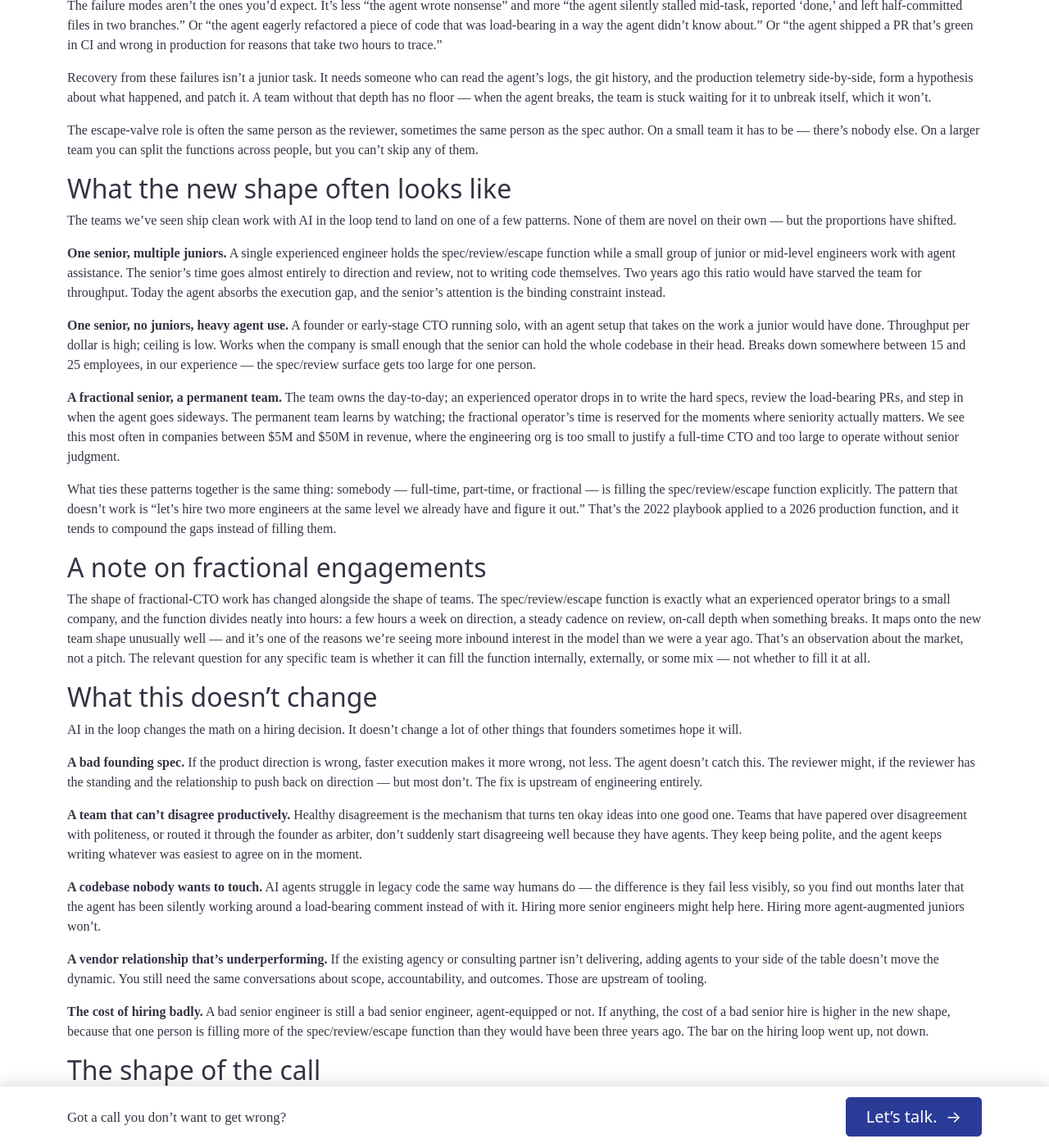
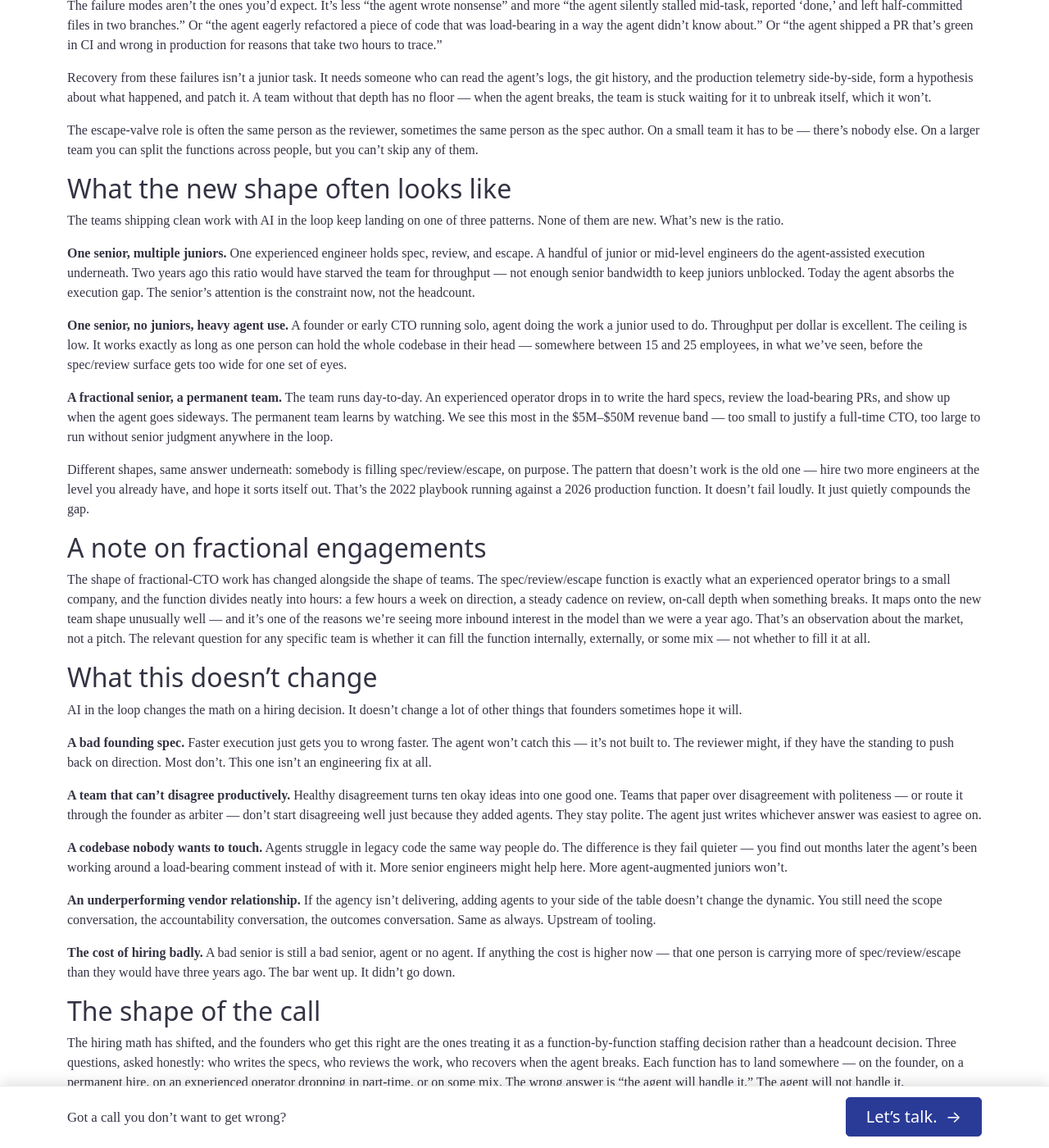
Before and after one commit to BoutLabs/boutlabs.github.io, a Jekyll site: the page built from _posts/2026-05-19-ai-changes-hiring-decision.markdown, in a window 1280 px wide and 1400 px high, scrolled down 1878 px. Shown: the whole window at 82% size. Built offline with Jekyll 4.4.1, drawn with Linux system fonts in a browser that asks for light colours; some web fonts are replaced.

Commit message:
style(blog): sharpen hiring-decision post voice
Tightened the "What the new shape often looks like" and "What this
doesn't change" sections against marketing/VOICE.md — more varied
sentence rhythm, less consulting-deck cadence. All figures and the
three-question framework are unchanged.

Co-Authored-By: Claude Opus 4.8 (1M context) <noreply@anthropic.com>

```diff
--- a/_posts/2026-05-19-ai-changes-hiring-decision.markdown
+++ b/_posts/2026-05-19-ai-changes-hiring-decision.markdown
@@ -57,15 +57,15 @@ The escape-valve role is often the same person as the reviewer, sometimes the sa
 
 ## What the new shape often looks like
 
-The teams we&rsquo;ve seen ship clean work with AI in the loop tend to land on one of a few patterns. None of them are novel on their own — but the proportions have shifted.
+The teams shipping clean work with AI in the loop keep landing on one of three patterns. None of them are new. What&rsquo;s new is the ratio.
 
-**One senior, multiple juniors.** A single experienced engineer holds the spec/review/escape function while a small group of junior or mid-level engineers work with agent assistance. The senior&rsquo;s time goes almost entirely to direction and review, not to writing code themselves. Two years ago this ratio would have starved the team for throughput. Today the agent absorbs the execution gap, and the senior&rsquo;s attention is the binding constraint instead.
+**One senior, multiple juniors.** One experienced engineer holds spec, review, and escape. A handful of junior or mid-level engineers do the agent-assisted execution underneath. Two years ago this ratio would have starved the team for throughput — not enough senior bandwidth to keep juniors unblocked. Today the agent absorbs the execution gap. The senior&rsquo;s attention is the constraint now, not the headcount.
 
-**One senior, no juniors, heavy agent use.** A founder or early-stage CTO running solo, with an agent setup that takes on the work a junior would have done. Throughput per dollar is high; ceiling is low. Works when the company is small enough that the senior can hold the whole codebase in their head. Breaks down somewhere between 15 and 25 employees, in our experience — the spec/review surface gets too large for one person.
+**One senior, no juniors, heavy agent use.** A founder or early CTO running solo, agent doing the work a junior used to do. Throughput per dollar is excellent. The ceiling is low. It works exactly as long as one person can hold the whole codebase in their head — somewhere between 15 and 25 employees, in what we&rsquo;ve seen, before the spec/review surface gets too wide for one set of eyes.
 
-**A fractional senior, a permanent team.** The team owns the day-to-day; an experienced operator drops in to write the hard specs, review the load-bearing PRs, and step in when the agent goes sideways. The permanent team learns by watching; the fractional operator&rsquo;s time is reserved for the moments where seniority actually matters. We see this most often in companies between $5M and $50M in revenue, where the engineering org is too small to justify a full-time CTO and too large to operate without senior judgment.
+**A fractional senior, a permanent team.** The team runs day-to-day. An experienced operator drops in to write the hard specs, review the load-bearing PRs, and show up when the agent goes sideways. The permanent team learns by watching. We see this most in the $5M&ndash;$50M revenue band — too small to justify a full-time CTO, too large to run without senior judgment anywhere in the loop.
 
-What ties these patterns together is the same thing: somebody — full-time, part-time, or fractional — is filling the spec/review/escape function explicitly. The pattern that doesn&rsquo;t work is "let&rsquo;s hire two more engineers at the same level we already have and figure it out." That&rsquo;s the 2022 playbook applied to a 2026 production function, and it tends to compound the gaps instead of filling them.
+Different shapes, same answer underneath: somebody is filling spec/review/escape, on purpose. The pattern that doesn&rsquo;t work is the old one — hire two more engineers at the level you already have, and hope it sorts itself out. That&rsquo;s the 2022 playbook running against a 2026 production function. It doesn&rsquo;t fail loudly. It just quietly compounds the gap.
 
 ## A note on fractional engagements
 
@@ -75,15 +75,15 @@ The shape of fractional-CTO work has changed alongside the shape of teams. The s
 
 AI in the loop changes the math on a hiring decision. It doesn&rsquo;t change a lot of other things that founders sometimes hope it will.
 
-**A bad founding spec.** If the product direction is wrong, faster execution makes it more wrong, not less. The agent doesn&rsquo;t catch this. The reviewer might, if the reviewer has the standing and the relationship to push back on direction — but most don&rsquo;t. The fix is upstream of engineering entirely.
+**A bad founding spec.** Faster execution just gets you to wrong faster. The agent won&rsquo;t catch this — it&rsquo;s not built to. The reviewer might, if they have the standing to push back on direction. Most don&rsquo;t. This one isn&rsquo;t an engineering fix at all.
 
-**A team that can&rsquo;t disagree productively.** Healthy disagreement is the mechanism that turns ten okay ideas into one good one. Teams that have papered over disagreement with politeness, or routed it through the founder as arbiter, don&rsquo;t suddenly start disagreeing well because they have agents. They keep being polite, and the agent keeps writing whatever was easiest to agree on in the moment.
+**A team that can&rsquo;t disagree productively.** Healthy disagreement turns ten okay ideas into one good one. Teams that paper over disagreement with politeness — or route it through the founder as arbiter — don&rsquo;t start disagreeing well just because they added agents. They stay polite. The agent just writes whichever answer was easiest to agree on.
 
-**A codebase nobody wants to touch.** AI agents struggle in legacy code the same way humans do — the difference is they fail less visibly, so you find out months later that the agent has been silently working around a load-bearing comment instead of with it. Hiring more senior engineers might help here. Hiring more agent-augmented juniors won&rsquo;t.
+**A codebase nobody wants to touch.** Agents struggle in legacy code the same way people do. The difference is they fail quieter — you find out months later the agent&rsquo;s been working around a load-bearing comment instead of with it. More senior engineers might help here. More agent-augmented juniors won&rsquo;t.
 
-**A vendor relationship that&rsquo;s underperforming.** If the existing agency or consulting partner isn&rsquo;t delivering, adding agents to your side of the table doesn&rsquo;t move the dynamic. You still need the same conversations about scope, accountability, and outcomes. Those are upstream of tooling.
+**An underperforming vendor relationship.** If the agency isn&rsquo;t delivering, adding agents to your side of the table doesn&rsquo;t change the dynamic. You still need the scope conversation, the accountability conversation, the outcomes conversation. Same as always. Upstream of tooling.
 
-**The cost of hiring badly.** A bad senior engineer is still a bad senior engineer, agent-equipped or not. If anything, the cost of a bad senior hire is higher in the new shape, because that one person is filling more of the spec/review/escape function than they would have been three years ago. The bar on the hiring loop went up, not down.
+**The cost of hiring badly.** A bad senior is still a bad senior, agent or no agent. If anything the cost is higher now — that one person is carrying more of spec/review/escape than they would have three years ago. The bar went up. It didn&rsquo;t go down.
 
 ## The shape of the call
 
```
